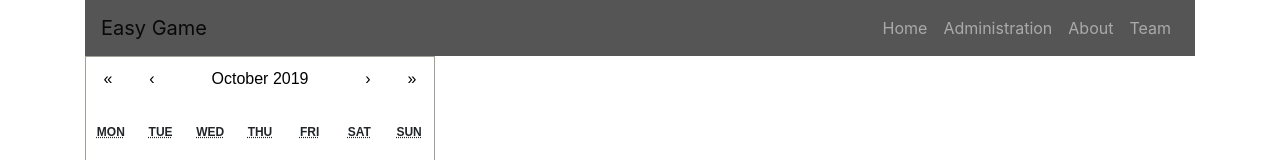
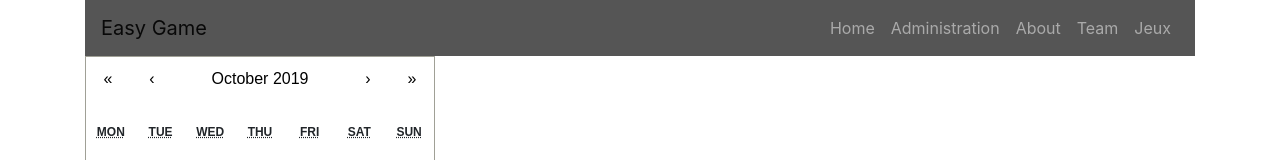
Before and after one commit to darrylbilongo/ProjetDIntegration2019, a React (Create React App) app in the folder Web/easygame/: page /admin in a window 1280 px wide. Shown: the top 160 px of the page. Built offline with nearby package versions, Linux system fonts and the light colour scheme.

Commit message:
about change

```diff
--- a/Web/easygame/src/components/Footer.js
+++ b/Web/easygame/src/components/Footer.js
@@ -6,12 +6,12 @@ class Footer extends Component {
             <div>
                 <footer class="app-footer">
                     <div>
-                    <a href="https://coreui.io">EasyGame</a>
-                    <span>&copy; 2018 creativeLabs.</span>
+                    <a>EasyGame</a>
+                    <span>&copy; EasyGame</span>
                     </div>
                     <div class="ml-auto">
-                    <span>Powered by </span>
-                    <a href="https://coreui.io">Easy Game</a>
+                        <span>Powered by </span>
+                        <a href="/team">Easy Game</a>
                     </div>
                 </footer>
             </div>
--- a/Web/easygame/src/components/NavigationBar.js
+++ b/Web/easygame/src/components/NavigationBar.js
@@ -42,6 +42,11 @@ export const NavigationBar = () => (
               <Link to="/team">Team</Link>
             </Nav.Link>
           </Nav.Item>
+          <Nav.Item>
+            <Nav.Link>
+              <Link to="/jeux">Jeux</Link>
+            </Nav.Link>
+          </Nav.Item>
         </Nav>
       </Navbar.Collapse>
     </Navbar>
```
